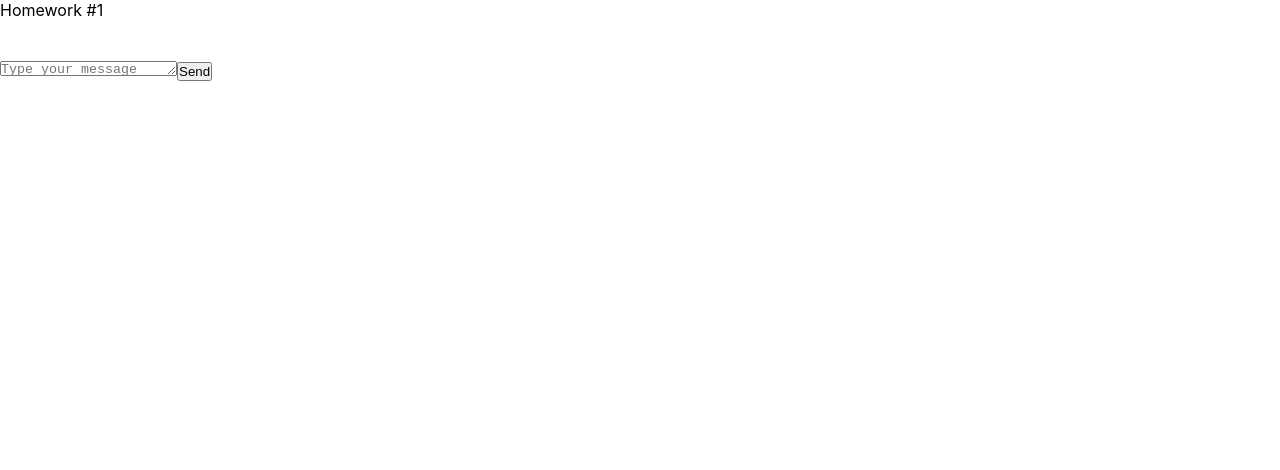
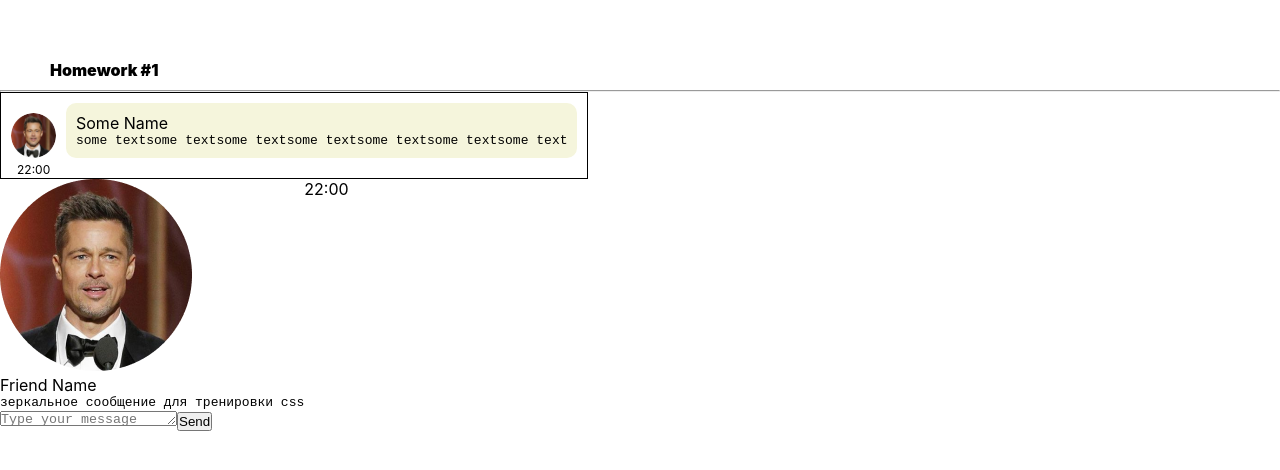
Before and after one commit to MaksimSelchukou/hw-auto-test, a React (Create React App) app: page / in a window 1280 px wide. Shown: the top 470 px of the page. Built offline with nearby package versions, Linux system fonts and the light colour scheme.

Commit message:
feat:HomeWork 1,no layout,version 0.1

```diff
--- a/src/s1-main/App.module.css
+++ b/src/s1-main/App.module.css
@@ -1,11 +1,23 @@
 .App {
     --header_height: 60px;
+    margin-top: 60px
+
+
 }
 
 .hw {
 
+
 }
 
 .hwTitle {
+    margin-left: 50px;
+    margin-bottom: 10px;
+    font-weight: 900;
+}
 
+.wrapper {
+    /*display: flex;*/
+    /*flex-wrap: wrap;*/
+    /*justify-content: space-between;*/
 }
--- a/src/s2-homeworks/hw01/HW1.tsx
+++ b/src/s2-homeworks/hw01/HW1.tsx
@@ -14,7 +14,17 @@ import avatar from './avatar.png'
 * */
 
 // нужно создать правильный тип вместо any
-export type MessageType = any
+export type MessageType = {
+    id: number
+    user: {
+        avatar: string
+        name: string
+    }
+    message: {
+        text: string
+        time: string
+    }
+}
 
 // структуру объекта не менять
 export const message0: MessageType = {
@@ -44,15 +54,16 @@ const HW1 = () => {
     return (
         <div id={'hw1'}>
             <div className={s2.hwTitle}>Homework #1</div>
+            <hr/>
             <div className={s2.hw}>
                 {/*проверка отображения (не менять)*/}
-                <div>
-                    <Message message={message0} />
-                    <FriendMessage message={friendMessage0} />
+                <div className={s2.wrapper}>
+                    <Message message={message0}/>
+                    <FriendMessage message={friendMessage0}/>
                 </div>
 
                 {/*для автоматической проверки дз (не менять)*/}
-                <MessageSender M={Message} />
+                <MessageSender M={Message}/>
             </div>
         </div>
     )
--- a/src/s2-homeworks/hw01/friend-message/FriendMessage.module.css
+++ b/src/s2-homeworks/hw01/friend-message/FriendMessage.module.css
@@ -1,4 +1,6 @@
 .friendMessage {
+    display: flex;
+    /*border: 1px solid black;*/
 
 }
 
--- a/src/s2-homeworks/hw01/friend-message/FriendMessage.tsx
+++ b/src/s2-homeworks/hw01/friend-message/FriendMessage.tsx
@@ -1,8 +1,9 @@
 import React from 'react'
 import s from './FriendMessage.module.css'
+import {MessagePropsType} from "../message/Message";
 
 // создать тип вместо any и отобразить приходящие данные
-const FriendMessage = (props: any) => {
+const FriendMessage = (props: MessagePropsType) => {
     return (
         <div
             id={'hw1-friend-message-' + props.message.id}
@@ -11,9 +12,7 @@ const FriendMessage = (props: any) => {
             <div className={s.friendImageAndText}>
                 <img
                     id={'hw1-friend-avatar-' + props.message.id}
-                    // создаёт студент
-
-                    //
+                    src={props.message.user.avatar}
                 />
                 <div className={s.friendText}>
                     <div
@@ -21,7 +20,7 @@ const FriendMessage = (props: any) => {
                         className={s.friendName}
                     >
                         {/*создаёт студент*/}
-
+                        {props.message.user.name}
                         {/**/}
                     </div>
                     <pre
@@ -29,7 +28,7 @@ const FriendMessage = (props: any) => {
                         className={s.friendMessageText}
                     >
                         {/*создаёт студент*/}
-
+                        {props.message.message.text}
                         {/**/}
                     </pre>
                 </div>
@@ -39,7 +38,7 @@ const FriendMessage = (props: any) => {
                 className={s.friendTime}
             >
                 {/*создаёт студент*/}
-
+                {props.message.message.time}
                 {/**/}
             </div>
         </div>
--- a/src/s2-homeworks/hw01/message/Message.module.css
+++ b/src/s2-homeworks/hw01/message/Message.module.css
@@ -1,17 +1,29 @@
 .message {
-
+    display: inline-block;
+    border: 1px solid black;
+    /*display: inline-block;*/
 }
 
 .imageAndText {
+    display: flex;
+    align-items: end;
+    padding: 10px 10px 0 10px;
 
 }
 
 .imageAndText img {
+    display: flex;
+    margin-right: 10px;
+    width: 45px;
+    height: 45px;
+    border-radius: 50%;
 
 }
 
 .text {
-
+    background-color: beige;
+    padding: 10px;
+    border-radius: 10px;
 }
 
 .text:after {
@@ -27,5 +39,12 @@
 }
 
 .time {
+    /*width: 20px;*/
+    /*height: 30px;*/
+    padding-left: 10px;
+}
 
+.timeText {
+    font-size: 12px;
+    margin-left: 6px
 }
--- a/src/s2-homeworks/hw01/message/Message.tsx
+++ b/src/s2-homeworks/hw01/message/Message.tsx
@@ -1,8 +1,11 @@
 import React from 'react'
 import s from './Message.module.css'
+import {MessageType} from "../HW1";
 
 // нужно создать правильный тип вместо any
-export type MessagePropsType = any
+export type MessagePropsType = {
+    message: MessageType
+}
 
 // нужно отобразить приходящие данные
 const Message = (props: MessagePropsType) => {
@@ -11,27 +14,25 @@ const Message = (props: MessagePropsType) => {
             <div className={s.imageAndText}>
                 <img
                     id={'hw1-avatar-' + props.message.id}
-                    // создаёт студент
-
-                    //
+                    src={props.message.user.avatar}
                 />
                 <div className={s.text}>
                     <div id={'hw1-name-' + props.message.id} className={s.name}>
+                        {props.message.user.name}
                         {/*создаёт студент*/}
 
                         {/**/}
                     </div>
                     <pre id={'hw1-text-' + props.message.id} className={s.messageText}>
                         {/*создаёт студент*/}
-
+                        {props.message.message.text}
                         {/**/}
                     </pre>
                 </div>
             </div>
             <div id={'hw1-time-' + props.message.id} className={s.time}>
                 {/*создаёт студент*/}
-
-                {/**/}
+                <span className={s.timeText}>{props.message.message.time}</span>
             </div>
         </div>
     )
```
